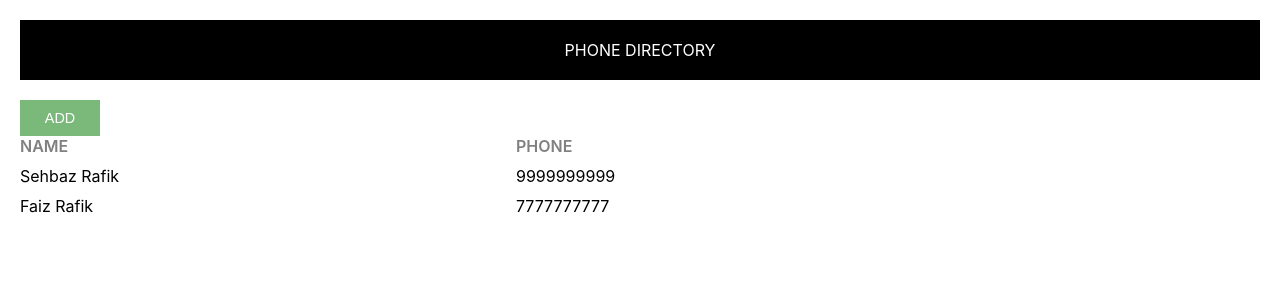
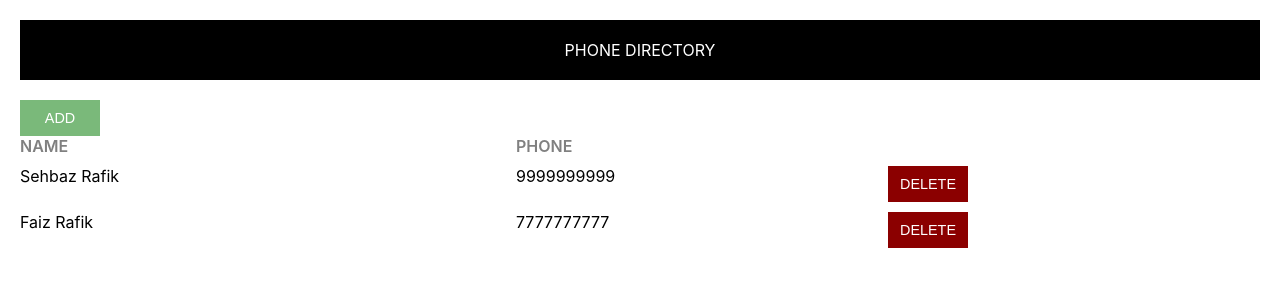
Before and after one commit to Sehbaz/phone-directory, a React (Create React App) app: page / in a window 1280 px wide. Shown: the top 300 px of the page. Built offline with nearby package versions, Linux system fonts and the light colour scheme.

Commit message:
delete btn added

```diff
--- a/src/App.css
+++ b/src/App.css
@@ -15,6 +15,11 @@
     background-color: #7ab97a;
     color: white;
     margin-top: 20px;
+}
+.delete-btn{
+    color:white;
+    background-color: darkred;
+
 }
 .grid-container{
     display: grid;
--- a/src/App.js
+++ b/src/App.js
@@ -28,6 +28,7 @@
             <div className="grid-container" key={subs.id}>
               <span className="grid-item">{subs.name}</span>
               <span className="grid-item">{subs.phone}</span>
+              <button className="custom-btn delete-btn">Delete</button>
             </div>
           );
         })}
```
